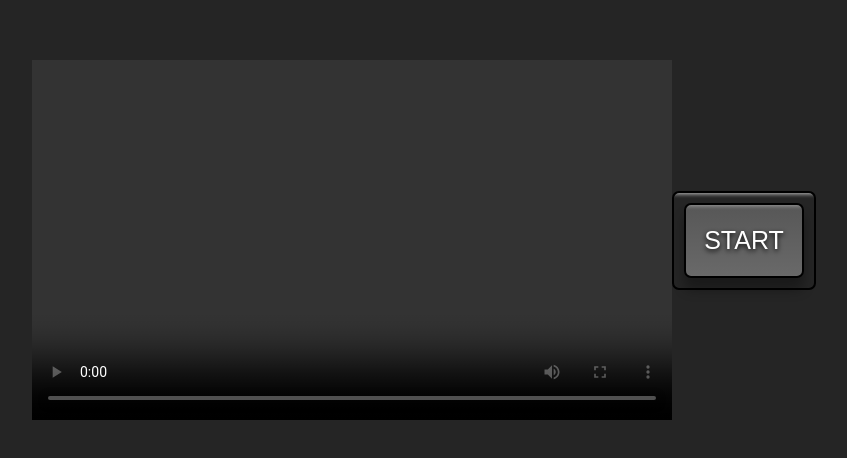
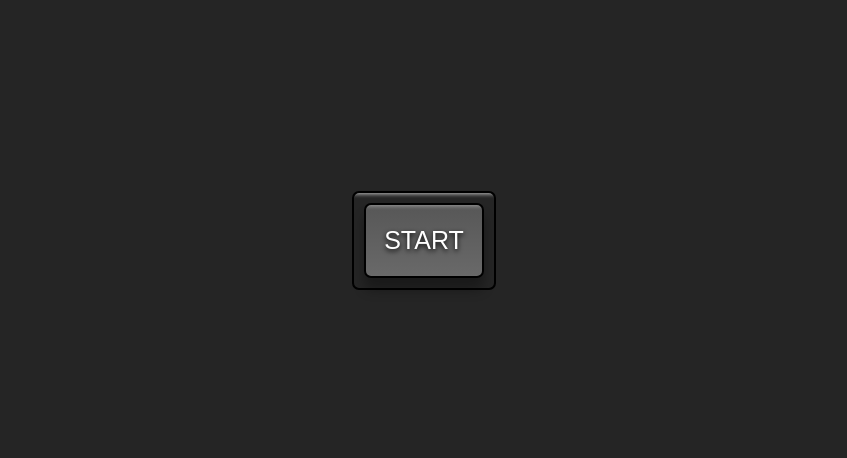
Before and after one commit to MTavakolikia/Picture-In-Picture, a plain HTML site: page index.html in a window 1280 px wide. Shown: the part 168-626 px from the top of the page, without its empty margins (216-1063 px from the left). Drawn offline with Linux system fonts and the light colour scheme; a web font is replaced by a local one.

Commit message:
Completed!

```diff
--- a/index.html
+++ b/index.html
@@ -9,7 +9,7 @@
 </head>
 <body>
 <!-- Video -->
-<video id="video" controls height="360" width="640" ></video>
+<video id="video" controls height="360" width="640" hidden></video>
 <!-- Buttom -->
 <div class="button-container">
     <button id="button">START</button>
```
